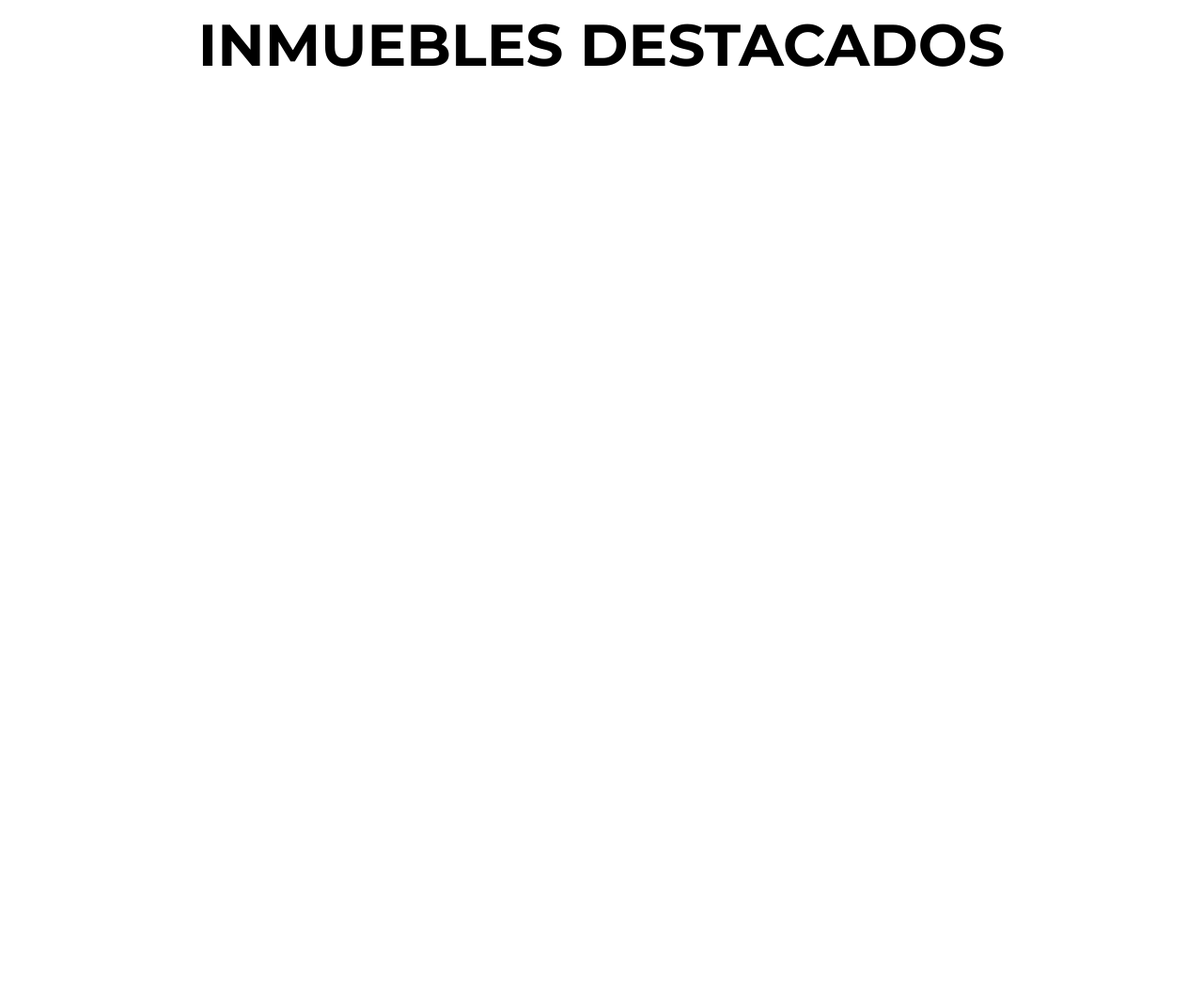
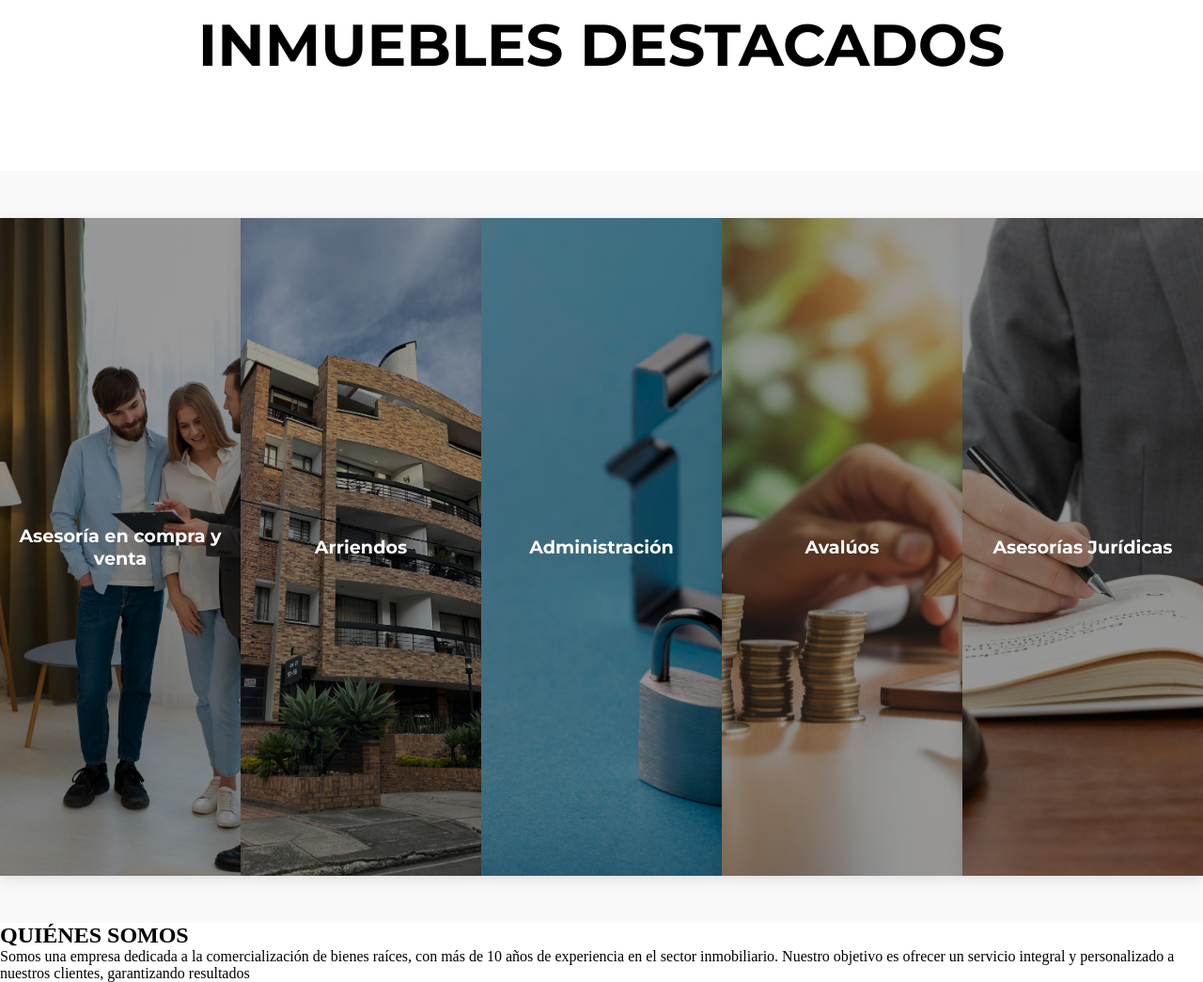
Before and after one commit to davidgtriana/reisas, a website: page index.html in a window 1280 px wide. Shown: the part 822-1867 px from the top of the page at 94% size. Before the commit the page ends 1004 px from the top, so only its background shows below. Drawn offline with Linux system fonts and the light colour scheme; no server answers.

Commit message:
agregué seccion de servicios con imagenes

```diff
--- a/index.html
+++ b/index.html
@@ -53,15 +53,61 @@
                 </div>
             </div>
         </div>
-        <div class="section-inmuebles-destacados">
+        <section class="section-inmuebles-destacados">
             <h2 class="titulo-inmuebles-destacados">INMUEBLES DESTACADOS</h2>
             <section id="destacados" class="grid-cards">
                 <!-- Aquí se insertan las tarjetas destacadas -->
-              </section>
+            </section>
+        </section>
+
+        <section class="section-nuestros-servicios">
+            <a href="pages/venta.html" class="container-servicio">
+              <div class="servicio-overlay">
+                <h3 class="servicio-title">Asesoría en compra y venta</h3>
+              </div>
+              <img src="assets/img/asesoria-inmobiliaria.jpg" alt="Asesoría en compra y venta">
+            </a>
+
+            <a href="pages/arriendos.html" class="container-servicio">
+              <div class="servicio-overlay">
+                <h3 class="servicio-title">Arriendos</h3>
+              </div>
+              <img src="assets/img/arrendamiento.jpg" alt="Arrendamiento">
+            </a>
+
+            <a href="pages/administracion.html" class="container-servicio">
+              <div class="servicio-overlay">
+                <h3 class="servicio-title">Administración</h3>
+              </div>
+              <img src="assets/img/administracion.jpg" alt="Administración">
+            </a>
+
+            <a href="pages/avaluos.html" class="container-servicio">
+              <div class="servicio-overlay">
+                <h3 class="servicio-title">Avalúos</h3>
+              </div>
+              <img src="assets/img/avaluos.jpg" alt="Avalúos">
+            </a>
+
+            <a href="pages/asesorias-juridicas.html" class="container-servicio">
+              <div class="servicio-overlay">
+                <h3 class="servicio-title">Asesorías Jurídicas</h3>
+              </div>
+              <img src="assets/img/juridica.jpg" alt="Asesorías Jurídicas">
+            </a>
+          </section>
 
 
-        </div>
-    <script type="module" src="dist/destacados.js" ></script>
-    <script id="site" type="module" src="dist/main.js"></script>
+
+        <section class="section-quienes-somos">
+            <h2 class="titulo-quienes-somos">QUIÉNES SOMOS</h2>
+            <div class="quienes-somos-content">
+                <p>Somos una empresa dedicada a la comercialización de bienes raíces, con más de 10 años de experiencia en el sector inmobiliario. Nuestro objetivo es ofrecer un servicio integral y personalizado a nuestros clientes, garantizando resultados
+        </section>
+
+
+
+        <script type="module" src="dist/destacados.js" ></script>
+        <script id="site" type="module" src="dist/main.js"></script>
     </body>
 </html>
--- a/style.css
+++ b/style.css
@@ -163,3 +163,67 @@
   text-decoration: none;
   border-radius: 8px;
 }
+
+
+
+.section-nuestros-servicios {
+  width: 100%;
+  height: 800px;
+  display: flex;
+  justify-content: center;
+  overflow-x: auto;
+  padding-top: 50px;
+  padding-bottom: 50px;
+  background-color: #f9f9f9;
+}
+
+.container-servicio {
+  position: relative;
+  flex: 1 1 10px;
+  height: 100%;
+  overflow: hidden;
+  text-decoration: none;
+  color: white;
+  box-shadow: 0 4px 15px rgba(0, 0, 0, 0.1);
+  transition: transform 0.3s ease;
+  font-family: "Montserrat";
+
+}
+
+.container-servicio:hover {
+  transform: scale(1.1);
+  filter: brightness(1.5);
+  transition: transform 0.3s ease, filter 0.3s ease;
+}
+
+.container-servicio:hover .servicio-title {
+  font-size: 1.4rem; /* Slightly larger font size */
+  transition: font-size 0.3s ease;
+}
+
+.container-servicio img {
+  width: 100%;
+  height: 100%;
+  object-fit: cover;
+  display: block;
+  filter: brightness(0.6);
+}
+
+.servicio-overlay {
+  position: absolute;
+  top: 0;
+  left: 0;
+  z-index: 2;
+  width: 100%;
+  height: 100%;
+  display: flex;
+  align-items: center;
+  justify-content: center;
+  text-align: center;
+}
+
+.servicio-title {
+  font-size: 1.2rem;
+  font-weight: bold;
+  padding: 0 1rem;
+}
```
Also changed, not shown: assets/img/administracion.jpg (added), assets/img/arrendamiento.jpg (added), assets/img/asesoria-inmobiliaria.jpg (added), assets/img/avaluos.jpg (added), assets/img/juridica.jpg (added).
